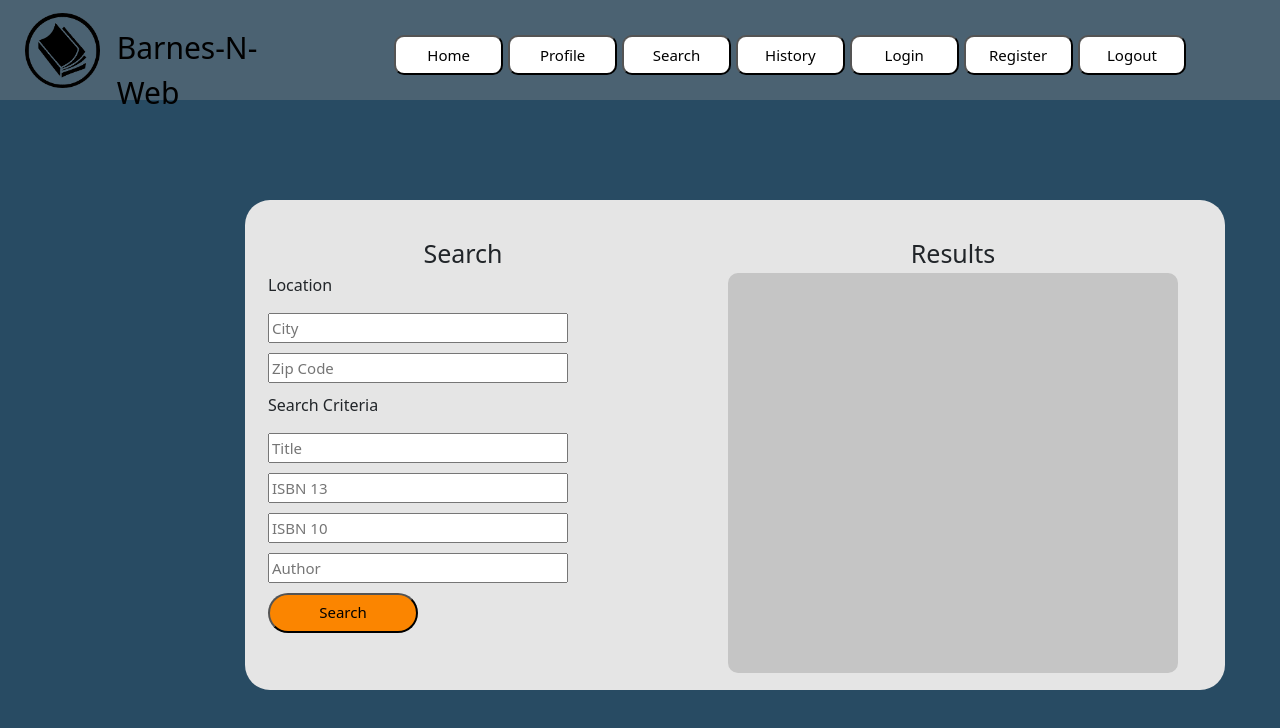
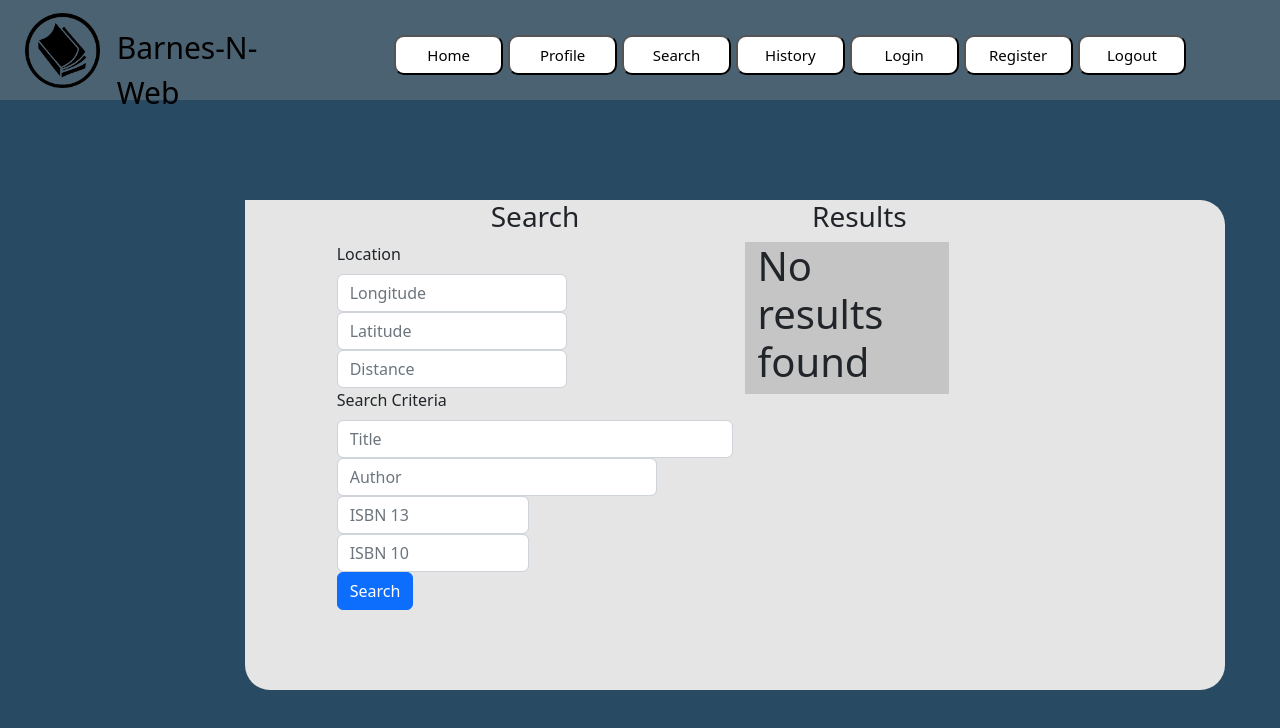
Before and after one commit to rigrergl/barnes-n-web, a Next.js app in the folder barnes-n-web/: page /Search in a window 1280 px wide. Shown: the top 728 px of the page. Built offline with nearby package versions, Linux system fonts and the light colour scheme.

Commit message:
Search page wireframe implement (#31)
* Put Basic Labels and Button For Search Section

* CSS changes

* Initial Fixes for Search Page

* More Changes to Search Page

* More Functionality For Search Page

Co-authored-by: Tisbet <tisbetanaya@gmail.com>

```diff
--- a/barnes-n-web/pages/Search.tsx
+++ b/barnes-n-web/pages/Search.tsx
@@ -1,62 +1,145 @@
+import { useState } from "react";
+import Row from "react-bootstrap/Row";
+import Col from "react-bootstrap/Col";
+import Container from "react-bootstrap/Container";
+import Form from "react-bootstrap/Form";
+import Button from "react-bootstrap/Button";
 import Header from "./components/Header";
+import getConfig from "next/config";
+import ResultsList from "./components/ResultsList";
+import type { Listing } from "./components/Result";
 
 const Search = () => {
+  const [listings, setListings] = useState<Listing[]>();
+  const [longitude, setLongitude] = useState("");
+  const [latitude, setLatitude] = useState("");
+  const [title, setTitle] = useState("");
+  const [author, setAuthor] = useState("");
+  const [isbn_13, setIsbn_13] = useState("");
+  const [isbn_10, setIsbn_10] = useState("");
+  const [maxDistance, setMaxDistance] = useState("");
+  const { publicRuntimeConfig } = getConfig();
+  const backendUrl = publicRuntimeConfig.backendUrl;
+
+  const submitSearchForm = () => {
+    fetch(backendUrl + "/listings/searchListings", {
+      method: "POST",
+      headers: {
+        "Content-Type": "application/json",
+      },
+      body: JSON.stringify({
+        bookTitle: title,
+        isbn_10: isbn_10,
+        isbn_13: isbn_13,
+        author: author,
+        latitude: latitude,
+        longitude: longitude,
+        maxDistanceInMiles: maxDistance,
+      }),
+    })
+      .then((res) => res.json())
+      .then((result) => {
+        setListings(result);
+        console.log(listings);
+      });
+  };
+
   return (
     <div className="page">
       <Header />
-      <div className="searchBox">
-        <div className="row">
-          {/* Search Section */}
-          <div className="column">
-            <label className="searchText">Search</label>
-            <form>
-              <label>
-                <p>Location</p>
-                <input
-                  className="searchInputBox"
-                  type="text"
-                  placeholder="City"
+      <Container fluid="sm" className="searchBox">
+        <Row style={{ backgroundColor: "#e5e5e5" }}>
+          <Col sm={1}></Col>
+          <Col>
+            <h3 style={{ textAlign: "center" }}>Search</h3>
+            <Form>
+              <Form.Label>Location</Form.Label>
+              <Row>
+                <Form.Group as={Col} controlId="formGridLongitude">
+                  <Form.Control
+                    style={{ width: "18vw" }}
+                    type="longitude"
+                    placeholder="Longitude"
+                    value={longitude}
+                    onChange={(e) => setLongitude(e.target.value)}
+                  />
+                </Form.Group>
+
+                <Form.Group as={Col} controlId="formGridLatitude">
+                  <Form.Control
+                    style={{ width: "18vw" }}
+                    type="latitude"
+                    placeholder="Latitude"
+                    value={latitude}
+                    onChange={(e) => setLatitude(e.target.value)}
+                  />
+                </Form.Group>
+              </Row>
+
+              <Form.Group as={Col} controlId="formGridDistance">
+                <Form.Control
+                  style={{ width: "18vw" }}
+                  type="maxDistance"
+                  placeholder="Distance"
+                  value={maxDistance}
+                  onChange={(e) => setMaxDistance(e.target.value)}
                 />
-                <input
-                  className="searchInputBox"
-                  type="text"
-                  placeholder="Zip Code"
+              </Form.Group>
+
+              <Form.Group controlId="formGridSearchCriteria">
+                <Form.Label>Search Criteria</Form.Label>
+                <Form.Control
+                  style={{ width: "31vw" }}
+                  type="title"
+                  placeholder="Title"
+                  value={title}
+                  onChange={(e) => setTitle(e.target.value)}
                 />
-              </label>
-              <label>
-                <p>Search Criteria</p>
-                <input
-                  className="searchInputBox"
-                  type="text"
-                  placeholder="Title"
+              </Form.Group>
+
+              <Form.Group controlId="formGridAuthor">
+                <Form.Control
+                  style={{ width: "25vw" }}
+                  type="author"
+                  placeholder="Author"
+                  value={author}
+                  onChange={(e) => setAuthor(e.target.value)}
                 />
-                <input
-                  className="searchInputBox"
-                  type="text"
+              </Form.Group>
+
+              <Form.Group controlId="formGridIsbn13">
+                <Form.Control
+                  style={{ width: "15vw" }}
+                  type="isbn_13"
                   placeholder="ISBN 13"
+                  value={isbn_13}
+                  onChange={(e) => setIsbn_13(e.target.value)}
                 />
-                <input
-                  className="searchInputBox"
-                  type="text"
+              </Form.Group>
+
+              <Form.Group controlId="formGridIsbn10">
+                <Form.Control
+                  style={{ width: "15vw" }}
+                  type="isbn_10"
                   placeholder="ISBN 10"
+                  value={isbn_10}
+                  onChange={(e) => setIsbn_10(e.target.value)}
                 />
-                <input
-                  className="searchInputBox"
-                  type="text"
-                  placeholder="Author"
-                />
-              </label>
-              {/* Submit Button */}
-              <input className="searchButton" type="submit" value="Search" />
-            </form>
-          </div>
-          {/* Results Section */}
-          <div className="column">
-            <label className="searchText">Results</label>
-            <div className="resultsBox"></div>
-          </div>
-        </div>
-      </div>
+              </Form.Group>
+              <Button color={"#FB8500"} onClick={submitSearchForm}>
+                Search
+              </Button>
+            </Form>
+          </Col>
+          <Col>
+            <h3 style={{ textAlign: "center" }}>Results</h3>
+            <Row style={{ backgroundColor: "#C5C5C5" }}>
+              <ResultsList results={listings} />
+            </Row>
+          </Col>
+          <Col></Col>
+        </Row>
+      </Container>
     </div>
   );
 };
--- /dev/null
+++ b/barnes-n-web/pages/components/Result.tsx
@@ -0,0 +1,38 @@
+import Card from "react-bootstrap/Card";
+
+export type Listing = {
+  listingId?: string;
+  ownerId?: string;
+  title?: string;
+  locationId?: string;
+  isbn_10?: string;
+  isbn_13?: string;
+  image?: string;
+  author?: string;
+  maxDueDate?: string;
+  isRented?: string;
+};
+
+type Props = {
+  title?: string;
+  author?: string;
+  isbn_10?: string;
+  isbn_13?: string;
+};
+
+const Result = (props: Props) => {
+  const selectListing = () => {};
+
+  return (
+    <Card onClick={selectListing}>
+      <Card.Header>{props.title}</Card.Header>
+      <Card.Body>
+        <Card.Text>Author: {props.author}</Card.Text>
+        <Card.Text>ISBN 10: {props.isbn_10}</Card.Text>
+        <Card.Text>ISBN 13: {props.isbn_13}</Card.Text>
+      </Card.Body>
+    </Card>
+  );
+};
+
+export default Result;
--- /dev/null
+++ b/barnes-n-web/pages/components/ResultsList.tsx
@@ -0,0 +1,34 @@
+import { ListGroupItem } from "react-bootstrap";
+import ListGroup from "react-bootstrap/ListGroup";
+import type { Listing } from "./Result";
+import Result from "./Result";
+
+type Props = {
+  results?: Listing[];
+};
+
+const ResultsList = ({ results }: Props) => {
+  if (!results?.length) {
+    return (
+      <div>
+        <h1>No results found</h1>
+      </div>
+    );
+  }
+  return (
+    <ListGroup>
+      <ListGroupItem>
+        {results.map(({ title, author, isbn_10, isbn_13 }) => (
+          <Result
+            title={title}
+            author={author}
+            isbn_10={isbn_10}
+            isbn_13={isbn_13}
+          />
+        ))}
+      </ListGroupItem>
+    </ListGroup>
+  );
+};
+
+export default ResultsList;
```
